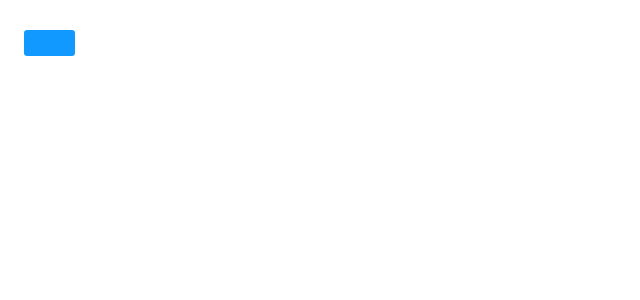
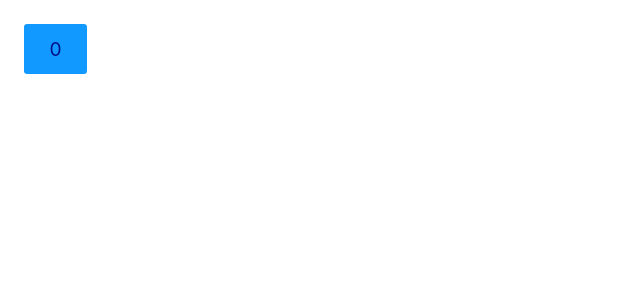
Before and after one commit to malconn/origamid-react, a React (Create React App) app in the folder react-iniciantes/ambiente-curso/appreact/: page / in a window 1280 px wide. Shown: the top 300 px of the page, without its empty margins (0-640 px from the left). Built offline with nearby package versions, Linux system fonts and the light colour scheme; the HTML template or start-up script is replaced by a standard one.

Commit message:
feat: useCallback (aula feita.) - react-iniciantes

```diff
--- a/react-iniciantes/ambiente-curso/appreact/src/App.js
+++ b/react-iniciantes/ambiente-curso/appreact/src/App.js
@@ -1,27 +1,14 @@
 import React from 'react'
+const App = () => {
+  const [contar,setContar] = React.useState(0)
 
-function operacaoLenta(){
-  let c;
-  for (let i = 0; i < 100000000; i++) {
-    c = i + i/10
+  const handleClick = React.useCallback(()=>{
+    setContar((contar)=> contar + 1);
+  },[])
 
-  }
-  return c;
-}
 
-const App = () => {
-  const [contar,setContar] = React.useState(0);
-  // const valor = React.useMemo(()=>{
-  //   const localItem = window.localStorage.getItem('preferencia');
-  //   console.log('Aconteceu o memo');
-  //   return localItem;
-  // },[]);
-  const t1 = performance.now();
-  const valor = React.useMemo(()=> operacaoLenta(),[]);
-  console.log(valor);
-  console.log(performance.now() - t1);
   return (
-    <button onClick={()=> setContar(contar + 1)}></button>
+    <button onClick={handleClick}>{contar}</button>
   )
 }
 
```
